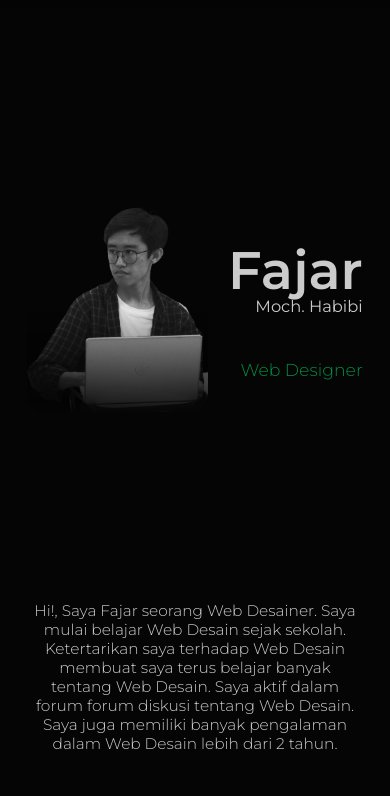
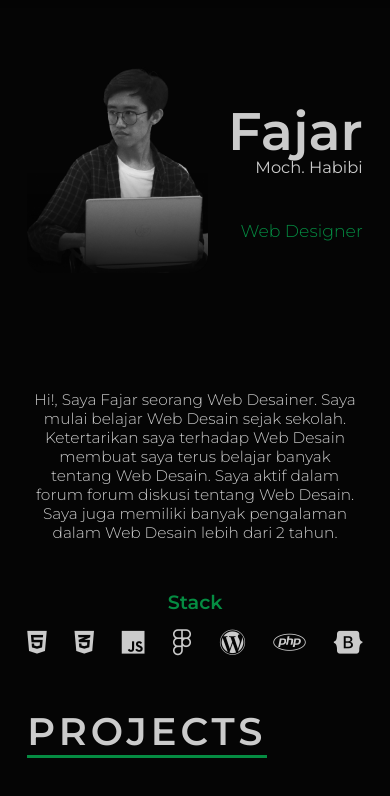
Before and after one commit to MlkyWayy/porto, a plain HTML site: page index.html in a window 390 px wide. Shown: the part 41-837 px from the top of the page. Drawn offline with nearby package versions, Linux system fonts and the light colour scheme.

Commit message:
Update resposive

```diff
--- a/style/style.css
+++ b/style/style.css
@@ -404,14 +404,15 @@ footer {
   .hero {
     overflow: hidden;
     max-height: 10px;
+    margin-top: -25vh;
   }
-  .hero .hero-img {
+  /* .hero .hero-img {
     margin-top: -15rem;
   }
 
   .hero .hero-text {
     margin-top: -15rem;
-  }
+  } */
   .hero .hero-text h1 {
     font-size: 5.5rem;
   }
```
